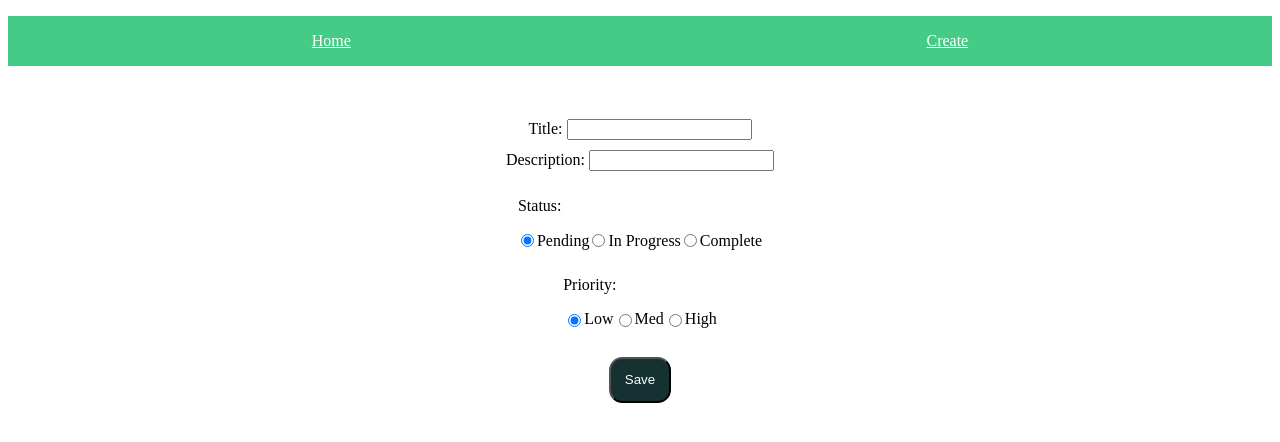
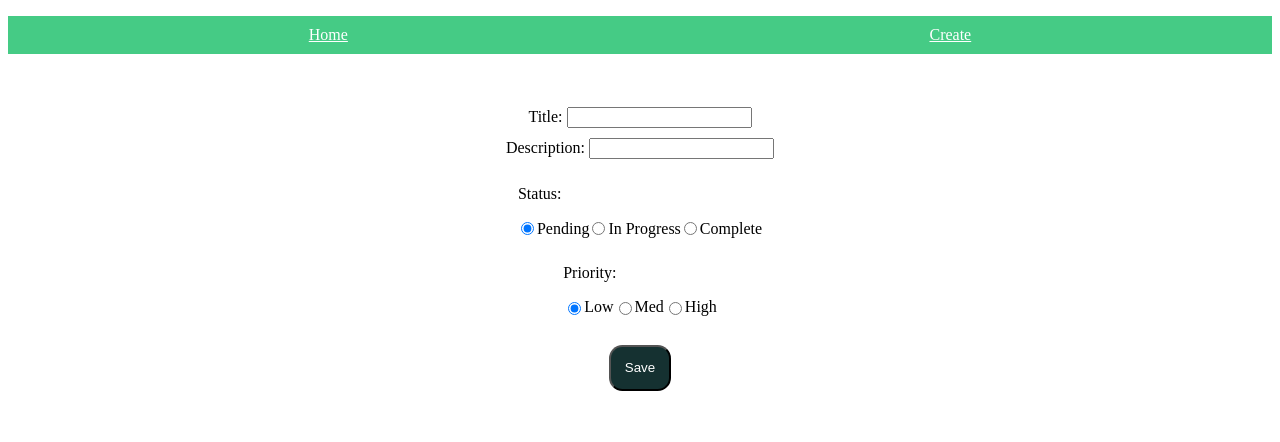
Before and after one commit to pto1026/FULLSTACKtodo-client, a React (Create React App) app: page /create in a window 1280 px wide. Shown: the top 442 px of the page. Built offline with nearby package versions, Linux system fonts and the light colour scheme.

Commit message:
fixed some styles

```diff
--- a/src/components/Navbar/Navbar.css
+++ b/src/components/Navbar/Navbar.css
@@ -7,7 +7,7 @@
     display: flex;
     align-items: center;
     justify-content: right;
-    padding: 1em;
+    padding: 10px;
 }
 li {
     flex: 1 auto;
@@ -15,12 +15,16 @@ li {
 }
 a:link {
     color: white;
+    margin: 0 auto;
+    padding: 10px;
 }
-
+a:visited {
+    color: white;
+}
 a:hover {
     background-color: var(--accent-color);
 }
-
-a:visited {
-    color: white;
+a:active {
+    color: var(--accent-color);
+    background-color: var(--main-color);
 }
```
